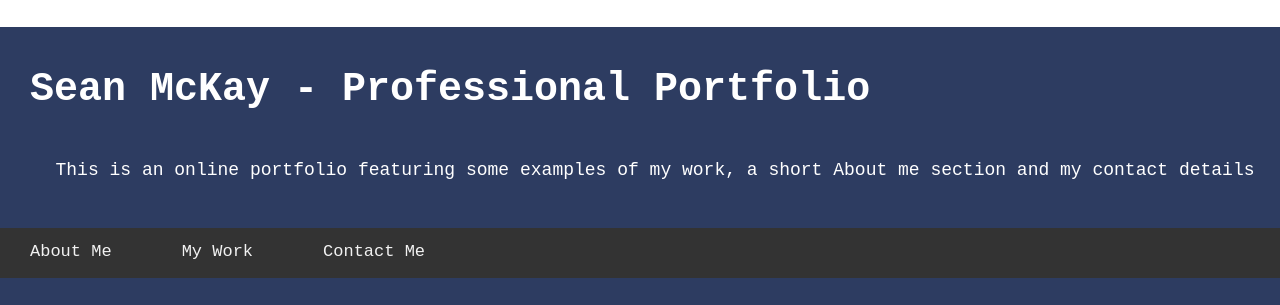
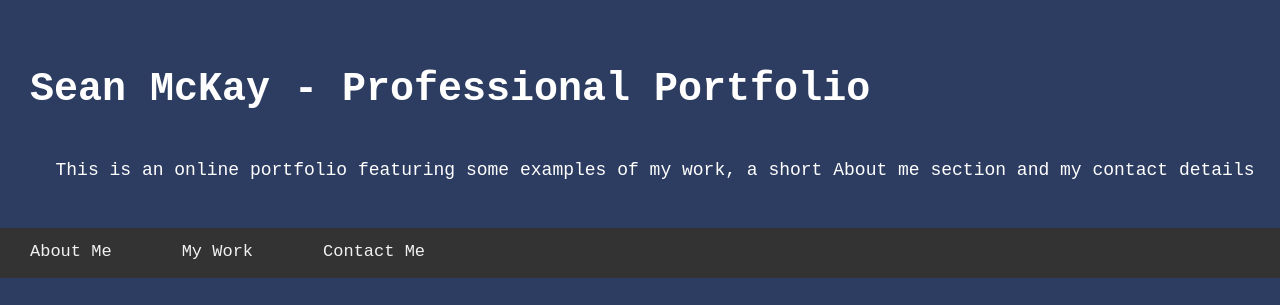
Before and after one commit to seanmckay94/Portfolio-hw, a plain HTML site: page index.html in a window 1280 px wide. Shown: the top 305 px of the page. Drawn offline with Linux system fonts and the light colour scheme; grey boxes are pictures that could not be loaded.

Commit message:
Adjusted CSS code to fix background

```diff
--- a/Assets/style.css
+++ b/Assets/style.css
@@ -6,6 +6,15 @@
     background-color: var(--navyblue);
     color: var(--blue);
 }
+
+/* Set the backgound colour */
+html {
+    background-color: var(--navyblue);
+    -webkit-background-size: cover;
+    -moz-background-size: cover;
+    -o-background-size: cover;
+    background-size: cover;
+  }
 
 .header-container {
     flex-wrap: wrap;
```
